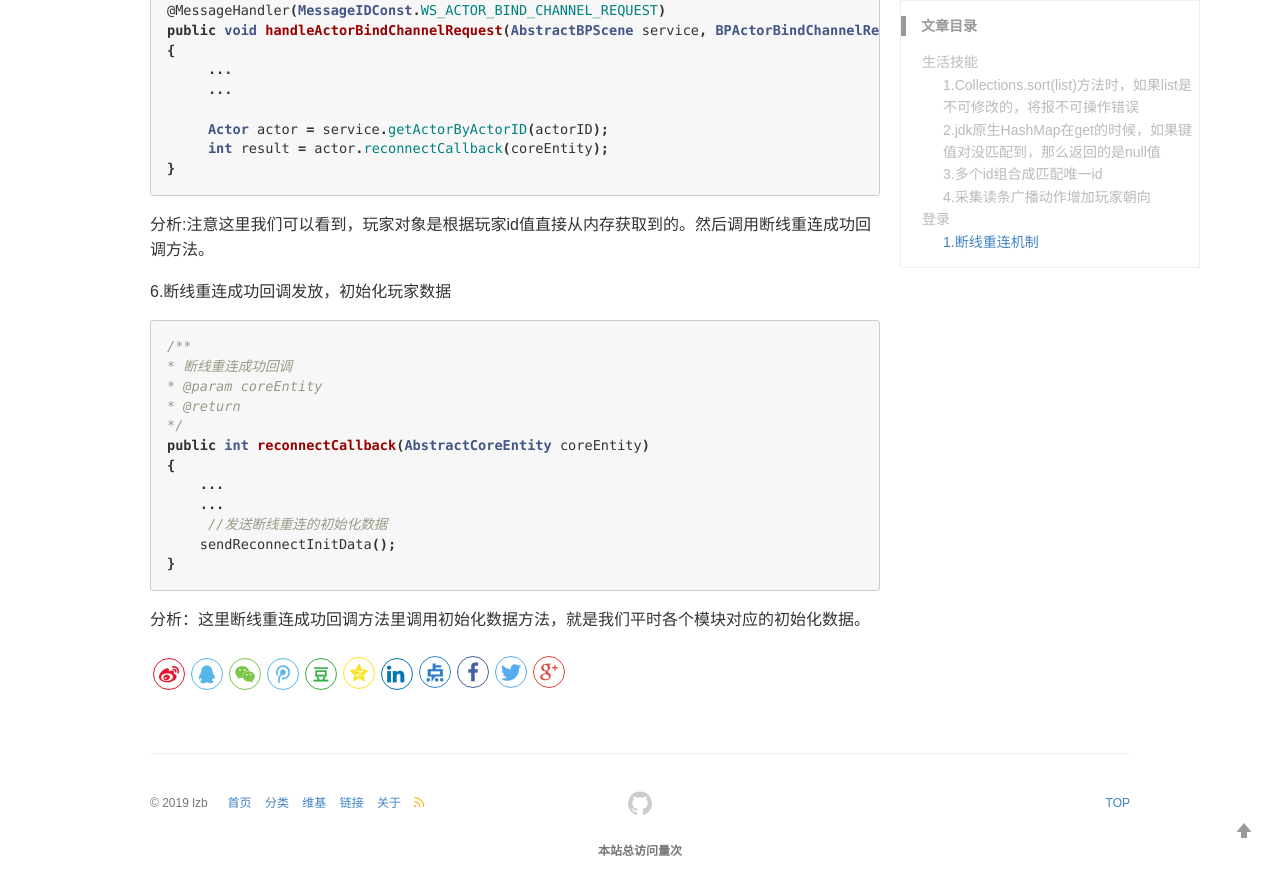
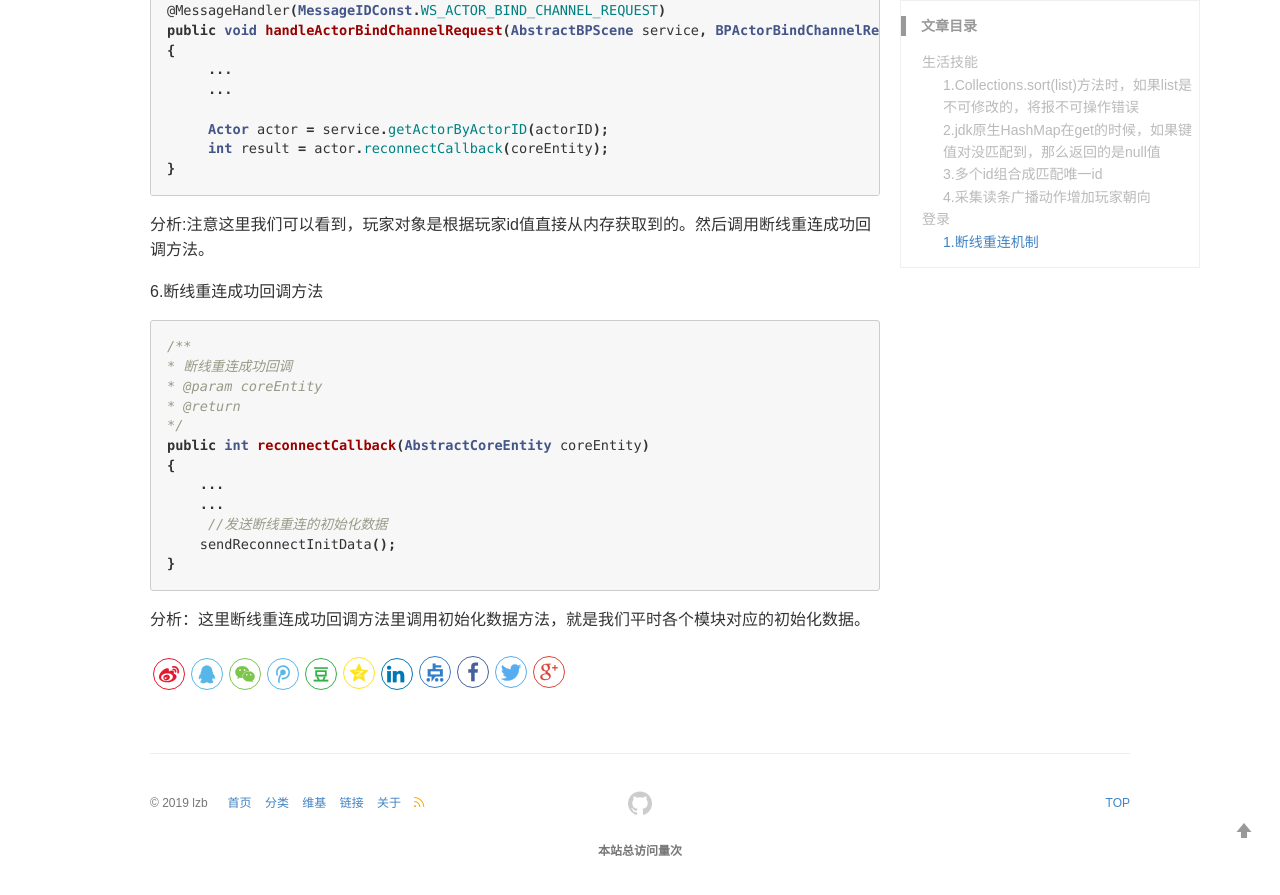
Before and after one commit to lizb0907/lizb0907.github.io, a Jekyll site: the page built from _posts/mmo-game/2018-08-09-Game.md, in a window 1280 px wide and 900 px high, scrolled down 8854 px. Shown: the top 895 px of the window. Built offline with Jekyll 4.4.1, drawn with Linux system fonts in a browser that asks for light colours; comment, search, counter and statistics services are not loaded.

Commit message:
update mmo-game

````diff
--- a/_posts/mmo-game/2018-08-09-Game.md
+++ b/_posts/mmo-game/2018-08-09-Game.md
@@ -403,7 +403,7 @@ public void handleActorBindChannelRequest(AbstractBPScene service, BPActorBindCh
 ```
 分析:注意这里我们可以看到，玩家对象是根据玩家id值直接从内存获取到的。然后调用断线重连成功回调方法。
 
-6.断线重连成功回调发放，初始化玩家数据
+6.断线重连成功回调方法
 ```java
 /**
 * 断线重连成功回调
````
